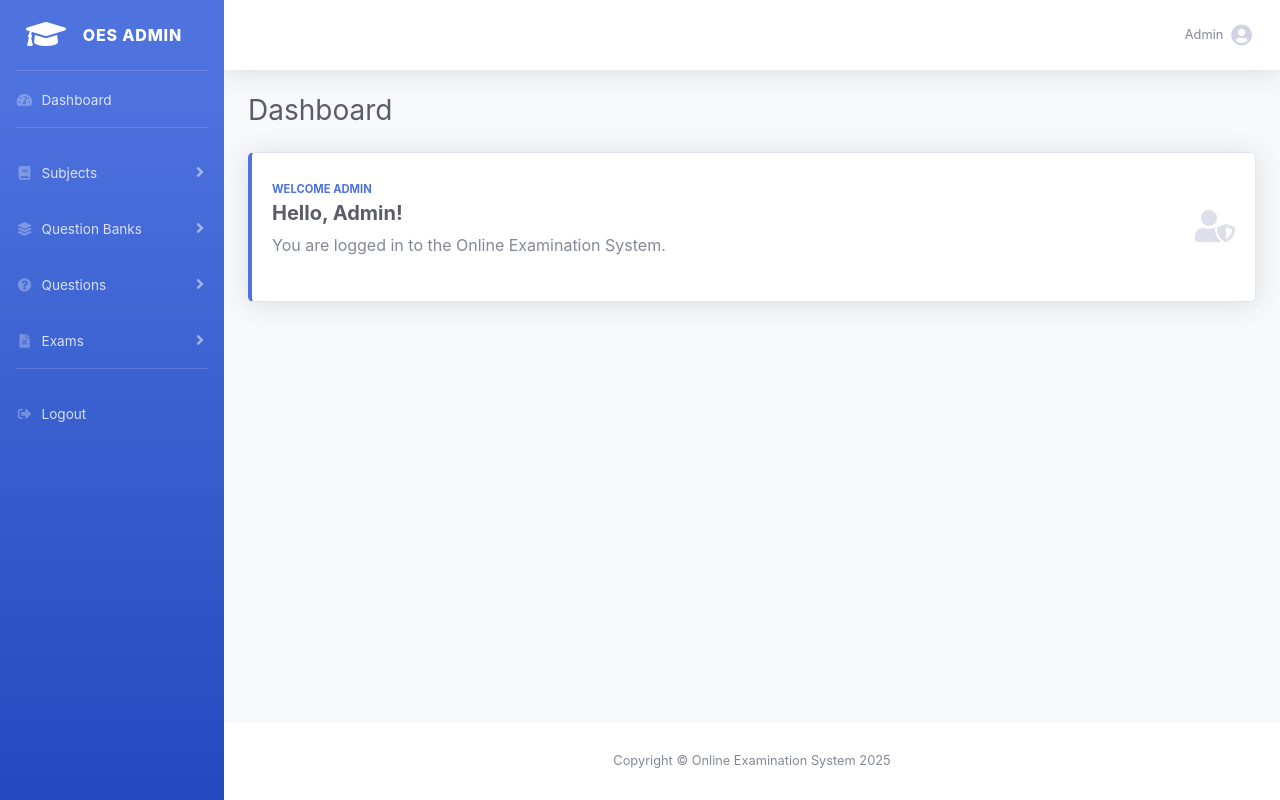
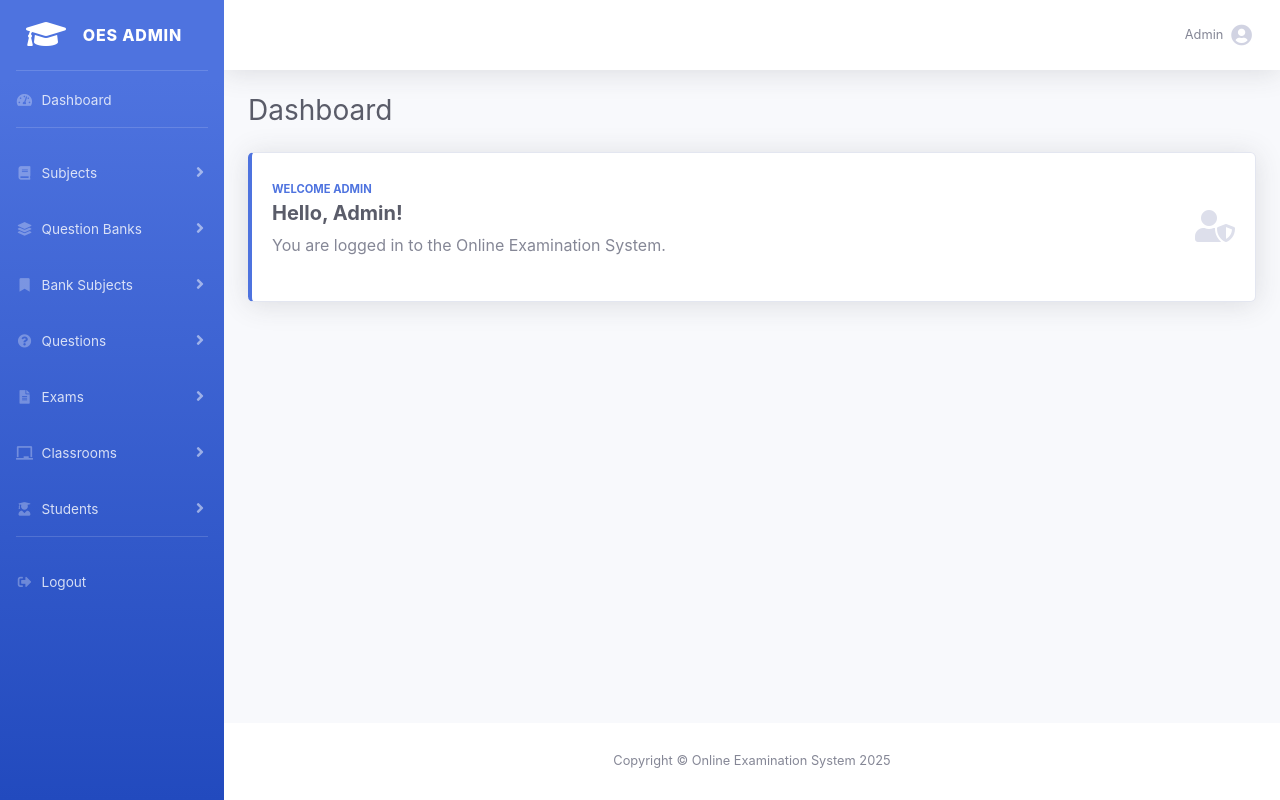
Before and after one commit to VirtusStack/online-examination-system, a PHP site: page /online-examination-system/templates/common/index.php in a window 1280 px wide. Run offline with PHP 8.4, Linux system fonts and the light colour scheme.

Commit message:
Update sidebar.php

```diff
--- a/templates/include/sidebar.php
+++ b/templates/include/sidebar.php
@@ -52,6 +52,20 @@
         </div>
     </li>
 
+    <!-- Question Bank Subjects -->
+    <li class="nav-item">
+        <a class="nav-link collapsed" href="#" data-toggle="collapse" data-target="#collapseQBS">
+            <i class="fas fa-fw fa-bookmark"></i>
+            <span>Bank Subjects</span>
+        </a>
+        <div id="collapseQBS" class="collapse" data-parent="#accordionSidebar">
+            <div class="bg-white py-2 collapse-inner rounded">
+                <a class="collapse-item" href="<?= BASE_URL ?>/admin.php?action=manageQBS">Manage Bank Subjects</a>
+                <a class="collapse-item" href="<?= BASE_URL ?>/admin.php?action=newQBS">Add Bank Subject</a>
+            </div>
+        </div>
+    </li>
+
     <!-- Questions -->
     <li class="nav-item">
         <a class="nav-link collapsed" href="#" data-toggle="collapse" data-target="#collapseQuestions">
@@ -76,15 +90,37 @@
             <div class="bg-white py-2 collapse-inner rounded">
                 <a class="collapse-item" href="<?= BASE_URL ?>/admin.php?action=manageExams">Manage Exams</a>
                 <a class="collapse-item" href="<?= BASE_URL ?>/admin.php?action=newExam">Create Exam</a>
-
-            <!-- Generate Links  -->
-            <a class="collapse-item" href="<?= BASE_URL ?>/admin.php?action=generateLinks">Generate Exam Links</a>
-
             </div>
         </div>
     </li>
 
+    <!-- Classrooms -->
+    <li class="nav-item">
+        <a class="nav-link collapsed" href="#" data-toggle="collapse" data-target="#collapseClasses">
+            <i class="fas fa-fw fa-chalkboard"></i>
+            <span>Classrooms</span>
+        </a>
+        <div id="collapseClasses" class="collapse" data-parent="#accordionSidebar">
+            <div class="bg-white py-2 collapse-inner rounded">
+                <a class="collapse-item" href="<?= BASE_URL ?>/admin.php?action=manageClasses">Manage Classes</a>
+                <a class="collapse-item" href="<?= BASE_URL ?>/admin.php?action=newClassroom">Add Class</a>
+            </div>
+        </div>
+    </li>
 
+    <!-- Students -->
+    <li class="nav-item">
+        <a class="nav-link collapsed" href="#" data-toggle="collapse" data-target="#collapseStudents">
+            <i class="fas fa-fw fa-user-graduate"></i>
+            <span>Students</span>
+        </a>
+        <div id="collapseStudents" class="collapse" data-parent="#accordionSidebar">
+            <div class="bg-white py-2 collapse-inner rounded">
+                <a class="collapse-item" href="<?= BASE_URL ?>/admin.php?action=manageStudents">Manage Students</a>
+                <a class="collapse-item" href="<?= BASE_URL ?>/admin.php?action=newStudent">Add Student</a>
+            </div>
+        </div>
+    </li>
 
     <hr class="sidebar-divider d-none d-md-block">
 
```
Lines whose indentation alone changed are shown as unchanged.
